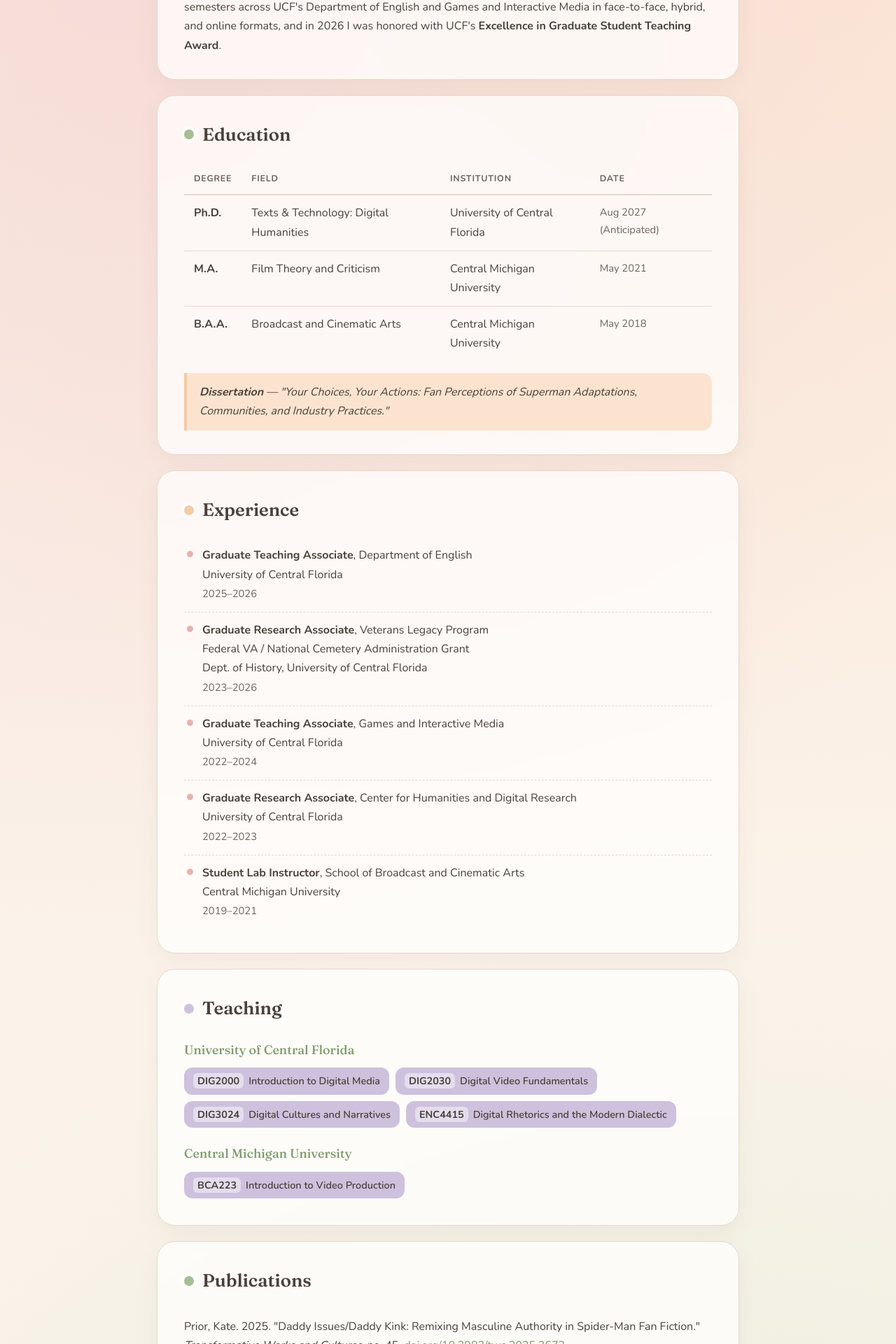
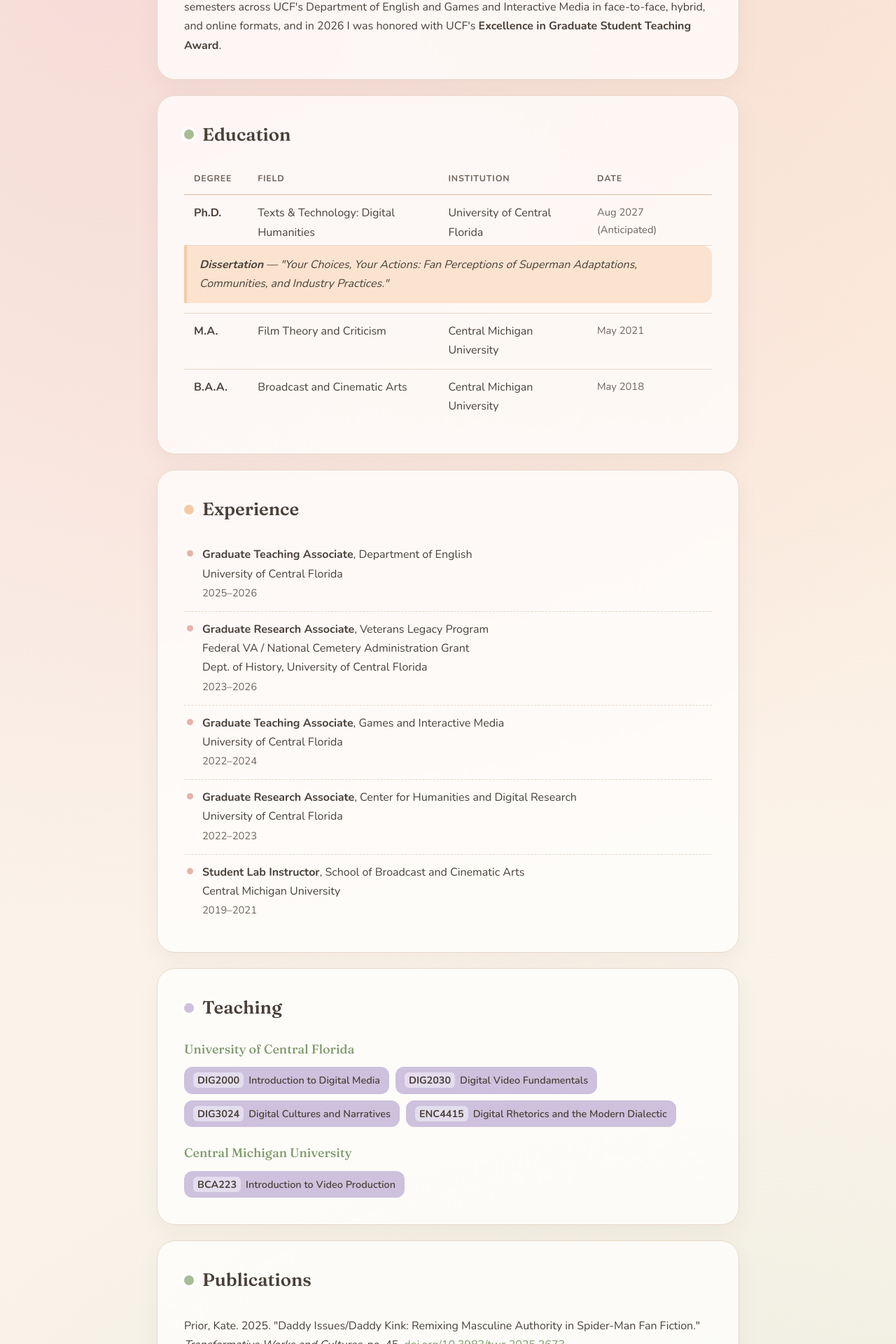
Before and after one commit to thekateprior/thekateprior.github.io, a Jekyll site: the page built from index.html, in a window 1280 px wide. Shown: the part 856-2776 px from the top of the page at 70% size. Built offline with Jekyll 4.4.1, drawn with Linux system fonts in a browser that asks for light colours.

Commit message:
Place dissertation callout directly beneath the Ph.D. row
Move the spotlighted dissertation from below the whole table to a full-width
row attached to the Ph.D. entry, so it reads as part of that degree.

Co-Authored-By: Claude Opus 4.8 <noreply@anthropic.com>
Claude-Session: https://claude.ai/code/session_01W4sxfrwTBe4NAeUgzJaidp

```diff
--- a/assets/css/style.css
+++ b/assets/css/style.css
@@ -129,13 +129,16 @@ tbody tr:last-child { border-bottom: none; }
 td strong { font-weight: 700; }
 
 .diss {
-  margin-top: 16px;
   background: var(--peach-soft);
   border-left: 4px solid var(--peach);
   border-radius: 0 14px 14px 0;
   padding: 14px 18px;
   font-style: italic;
 }
+
+/* Tie the dissertation callout to the Ph.D. row directly above it */
+.diss-anchor td { border-bottom: none; padding-bottom: 4px; }
+.diss-row td { border-bottom: none; padding: 0 0 14px; }
 
 /* ---- Lists ---- */
 ul.clean { list-style: none; margin: 0; padding: 0; }
--- a/index.html
+++ b/index.html
@@ -30,11 +30,16 @@ description: Portfolio of Kate Prior — Digital Humanities scholar, educator, a
           <tr><th>Degree</th><th>Field</th><th>Institution</th><th>Date</th></tr>
         </thead>
         <tbody>
-          <tr>
+          <tr class="diss-anchor">
             <td><strong>Ph.D.</strong></td>
             <td>Texts &amp; Technology: Digital Humanities</td>
             <td>University of Central Florida</td>
             <td class="meta">Aug 2027 (Anticipated)</td>
+          </tr>
+          <tr class="diss-row">
+            <td colspan="4">
+              <div class="diss"><strong>Dissertation</strong> — "Your Choices, Your Actions: Fan Perceptions of Superman Adaptations, Communities, and Industry Practices."</div>
+            </td>
           </tr>
           <tr>
             <td><strong>M.A.</strong></td>
@@ -50,7 +55,6 @@ description: Portfolio of Kate Prior — Digital Humanities scholar, educator, a
           </tr>
         </tbody>
       </table>
-      <div class="diss"><strong>Dissertation</strong> — "Your Choices, Your Actions: Fan Perceptions of Superman Adaptations, Communities, and Industry Practices."</div>
     </section>
 
     <section class="card c-peach">
```
